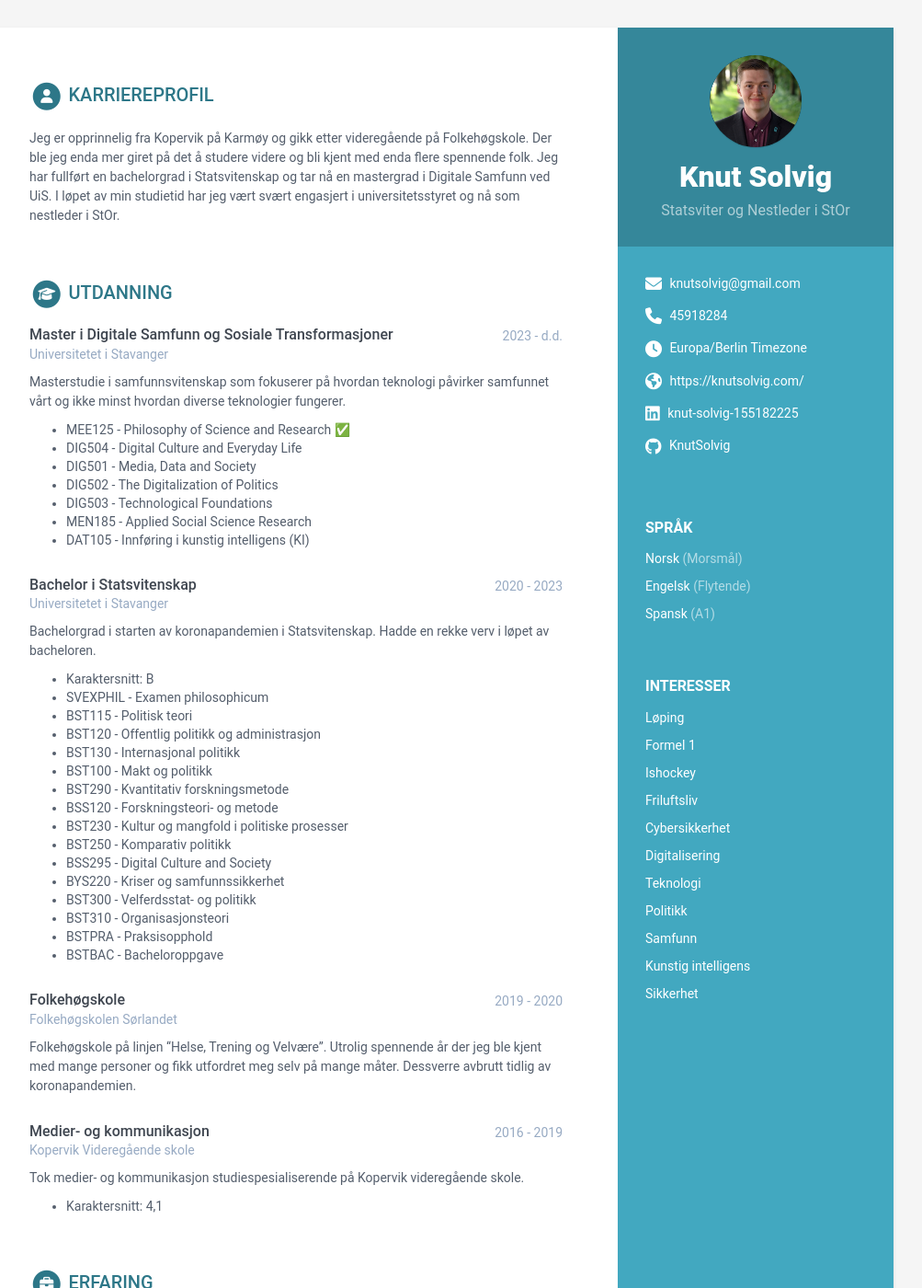
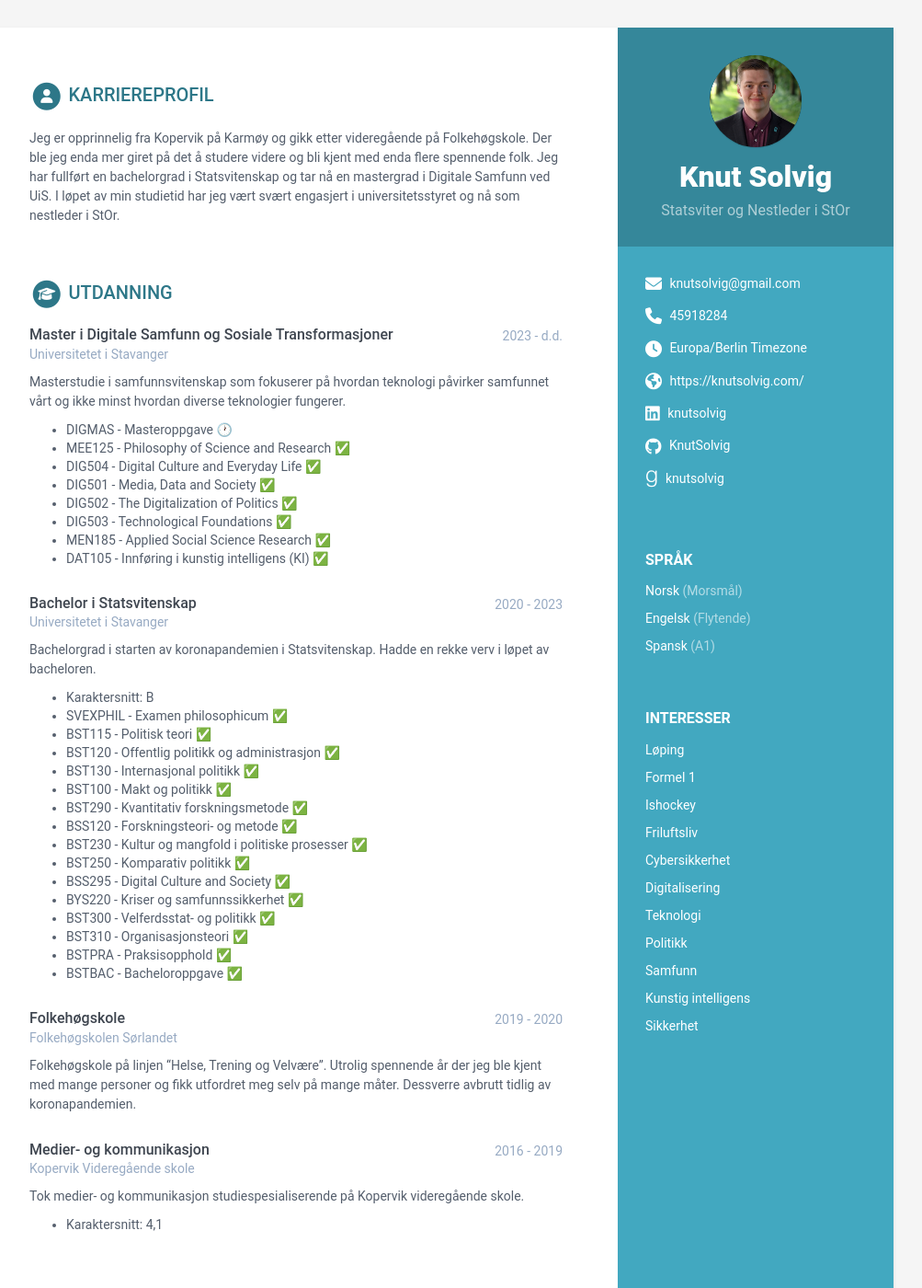
Before and after one commit to KnutSolvig/knutsolvig.github.io, a Jekyll site: the page built from index.html, in a window 1280 px wide and 1400 px high. Shown: the whole window at 92% size, without its empty margins (168-1171 px from the left). Built offline with Jekyll 4.4.1, drawn with Linux system fonts in a browser that asks for light colours.

Commit message:
Update data.yml

```diff
--- a/_data/data.yml
+++ b/_data/data.yml
@@ -18,7 +18,7 @@ sidebar:
   timezone: Europa/Berlin # Enter your timezone, e.g., America/Havana, Africa/Casablanca, America/North_Dakota/Center
   citizenship:
   website: https://knutsolvig.com/ # Include the full website URL, including "http://" or "https://".
-  linkedin: knut-solvig-155182225
+  linkedin: knutsolvig
   xing:
   github: KnutSolvig
   telegram: # add your nickname without '@' sign
@@ -28,7 +28,7 @@ sidebar:
   twitter:
   stack-overflow: # Number/Username, e.g. 123456/alandoe
   codewars:
-  goodreads: # Number-Username, e.g. 123456-alandoe
+  goodreads: knutsolvig # Number-Username, e.g. 123456-alandoe
   mastodon: # Please include your full Mastodon link here.
   hackerrank: # Please provide your HackerRank username.
   leetcode: # Please provide your LeetCode username.
@@ -73,13 +73,14 @@ education:
     time: 2023 - d.d.
     details: |
       Masterstudie i samfunnsvitenskap som fokuserer på hvordan teknologi påvirker samfunnet vårt og ikke minst hvordan diverse teknologier fungerer.
+        - DIGMAS - Masteroppgave 🕐
         - MEE125 - Philosophy of Science and Research ✅
-        - DIG504 - Digital Culture and Everyday Life
-        - DIG501 - Media, Data and Society
-        - DIG502 - The Digitalization of Politics
-        - DIG503 - Technological Foundations
-        - MEN185 - Applied Social Science Research
-        - DAT105 - Innføring i kunstig intelligens (KI)
+        - DIG504 - Digital Culture and Everyday Life ✅
+        - DIG501 - Media, Data and Society ✅
+        - DIG502 - The Digitalization of Politics ✅
+        - DIG503 - Technological Foundations ✅
+        - MEN185 - Applied Social Science Research ✅
+        - DAT105 - Innføring i kunstig intelligens (KI) ✅
 
   - degree: Bachelor i Statsvitenskap
     university: Universitetet i Stavanger
@@ -87,21 +88,21 @@ education:
     details: |
       Bachelorgrad i starten av koronapandemien i Statsvitenskap. Hadde en rekke verv i løpet av bacheloren.
         - Karaktersnitt: B
-        - SVEXPHIL - Examen philosophicum
-        - BST115 - Politisk teori
-        - BST120 - Offentlig politikk og administrasjon
-        - BST130 - Internasjonal politikk
-        - BST100 - Makt og politikk
-        - BST290 - Kvantitativ forskningsmetode
-        - BSS120 - Forskningsteori- og metode
-        - BST230 - Kultur og mangfold i politiske prosesser
-        - BST250 - Komparativ politikk
-        - BSS295 - Digital Culture and Society
-        - BYS220 - Kriser og samfunnssikkerhet
-        - BST300 - Velferdsstat- og politikk
-        - BST310 - Organisasjonsteori
-        - BSTPRA - Praksisopphold
-        - BSTBAC - Bacheloroppgave
+        - SVEXPHIL - Examen philosophicum ✅
+        - BST115 - Politisk teori ✅
+        - BST120 - Offentlig politikk og administrasjon ✅
+        - BST130 - Internasjonal politikk ✅
+        - BST100 - Makt og politikk ✅
+        - BST290 - Kvantitativ forskningsmetode ✅
+        - BSS120 - Forskningsteori- og metode ✅
+        - BST230 - Kultur og mangfold i politiske prosesser ✅
+        - BST250 - Komparativ politikk ✅
+        - BSS295 - Digital Culture and Society ✅
+        - BYS220 - Kriser og samfunnssikkerhet ✅
+        - BST300 - Velferdsstat- og politikk ✅
+        - BST310 - Organisasjonsteori ✅
+        - BSTPRA - Praksisopphold ✅
+        - BSTBAC - Bacheloroppgave ✅
 
   - degree: Folkehøgskole
     university: Folkehøgskolen Sørlandet
```
